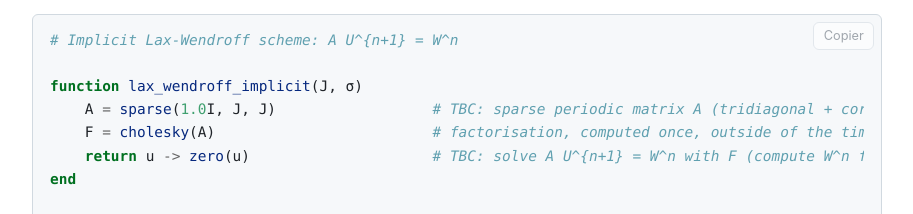
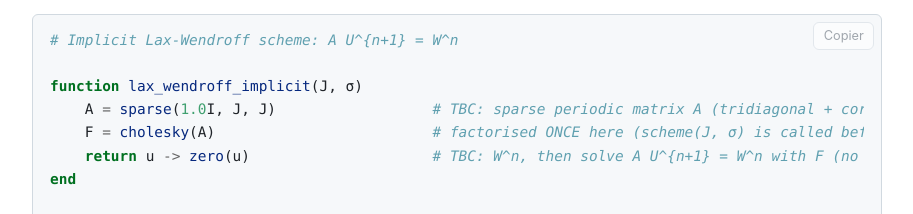
Before and after one commit to pns-mam/edp1, a plain HTML site: page docs/tp1/index.html in a window 1280 px wide. Shown: the part 4034-4248 px from the top of the page, without its empty margins (183-1096 px from the left). Drawn offline with nearby package versions, Linux system fonts and the light colour scheme.

Commit message:
TP1 ex. 3: make explicit that the Cholesky factorisation is done once, outside the time loop
Co-Authored-By: Claude Sonnet 5.5 <noreply@anthropic.com>
Claude-Session: https://claude.ai/code/session_01CWTFFvGUtt19STNuXrSjCZ

```diff
--- a/docs/tp1/index.html
+++ b/docs/tp1/index.html
@@ -284,8 +284,8 @@ class="sourceCode julia"><code class="sourceCode julia"><span id="cb4-1"><a href
 <span id="cb4-2"><a href="#cb4-2" aria-hidden="true" tabindex="-1"></a></span>
 <span id="cb4-3"><a href="#cb4-3" aria-hidden="true" tabindex="-1"></a><span class="kw">function</span> <span class="fu">lax_wendroff_implicit</span>(J, σ)</span>
 <span id="cb4-4"><a href="#cb4-4" aria-hidden="true" tabindex="-1"></a>    A <span class="op">=</span> <span class="fu">sparse</span>(<span class="fl">1.0</span>I, J, J)                  <span class="co"># TBC: sparse periodic matrix A (tridiagonal + corners)</span></span>
-<span id="cb4-5"><a href="#cb4-5" aria-hidden="true" tabindex="-1"></a>    F <span class="op">=</span> <span class="fu">cholesky</span>(A)                         <span class="co"># factorisation, computed once, outside of the time loop</span></span>
-<span id="cb4-6"><a href="#cb4-6" aria-hidden="true" tabindex="-1"></a>    <span class="cf">return</span> u <span class="op">-&gt;</span> <span class="fu">zero</span>(u)                     <span class="co"># TBC: solve A U^{n+1} = W^n with F (compute W^n first)</span></span>
+<span id="cb4-5"><a href="#cb4-5" aria-hidden="true" tabindex="-1"></a>    F <span class="op">=</span> <span class="fu">cholesky</span>(A)                         <span class="co"># factorised ONCE here (scheme(J, σ) is called before the time loop)</span></span>
+<span id="cb4-6"><a href="#cb4-6" aria-hidden="true" tabindex="-1"></a>    <span class="cf">return</span> u <span class="op">-&gt;</span> <span class="fu">zero</span>(u)                     <span class="co"># TBC: W^n, then solve A U^{n+1} = W^n with F (no factorisation in here)</span></span>
 <span id="cb4-7"><a href="#cb4-7" aria-hidden="true" tabindex="-1"></a><span class="kw">end</span></span>
 <span id="cb4-8"><a href="#cb4-8" aria-hidden="true" tabindex="-1"></a></span>
 <span id="cb4-9"><a href="#cb4-9" aria-hidden="true" tabindex="-1"></a>J <span class="op">=</span> <span class="fl">400</span></span>
```
Also changed, not shown: 1 other file.
